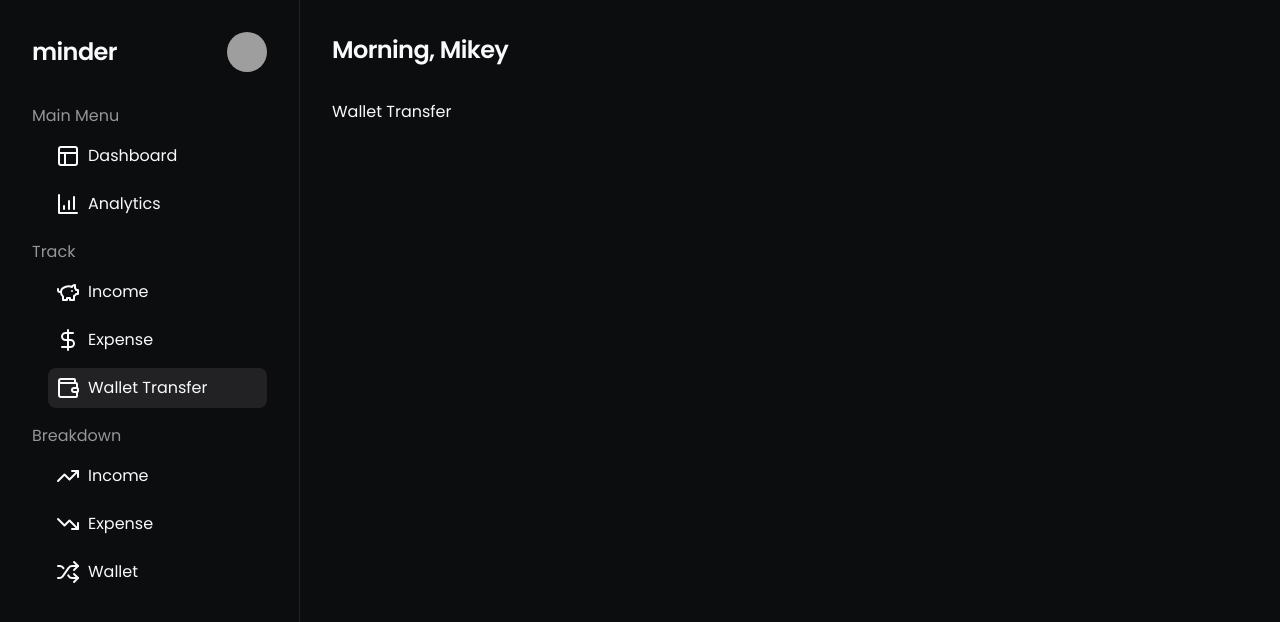
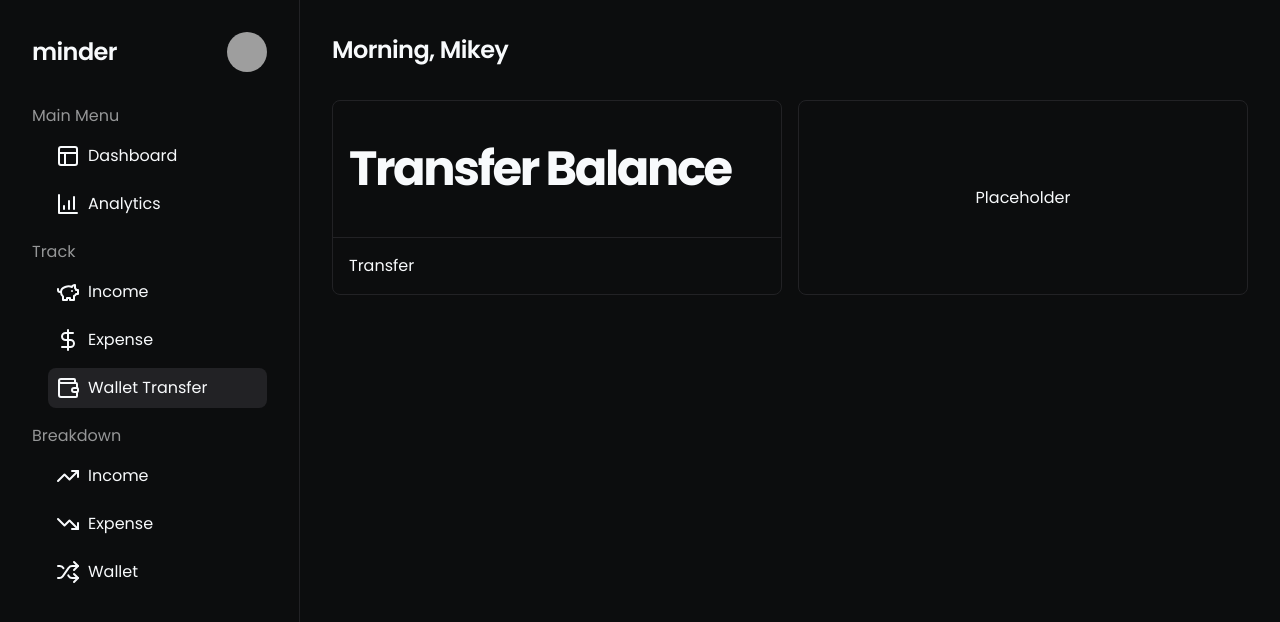
Before and after one commit to michaelcanonizado/minder, a Next.js app: page /wallet/transfer in a window 1280 px wide. Shown: the top 622 px of the page. Built offline with nearby package versions, Linux system fonts and the light colour scheme; grey boxes are pictures that could not be loaded.

Commit message:
feat: initialize /wallet/transfer page

```diff
--- a/src/app/(user)/wallet/transfer/page.tsx
+++ b/src/app/(user)/wallet/transfer/page.tsx
@@ -1,7 +1,25 @@
-import React from 'react';
+import Bento from '@/components/sections/bento';
+import Form from '@/components/sections/form';
 
 const WalletTransfer = () => {
-  return <div className='px-8'>Wallet Transfer</div>;
+  return (
+    <div className='px-8'>
+      <div className=''></div>
+      <Bento className='grid-cols-1 lg:grid-cols-2'>
+        <Bento.Box>
+          <Bento.Box.Header>
+            <p className='text-display'>Transfer Balance</p>
+          </Bento.Box.Header>
+          <Bento.Box.Content>
+            <Form.Transaction.Transfer />
+          </Bento.Box.Content>
+        </Bento.Box>
+        <Bento.Box>
+          <Bento.Box.Placeholder />
+        </Bento.Box>
+      </Bento>
+    </div>
+  );
 };
 
 export default WalletTransfer;
--- a/src/components/sections/form/transaction/index.tsx
+++ b/src/components/sections/form/transaction/index.tsx
@@ -1,8 +1,10 @@
+import Income from './Income';
 import Expense from './Expense';
-import Income from './Income';
+import Transfer from './transfer';
 
 const Transaction = {
+  Income: Income,
   Expense: Expense,
-  Income: Income
+  Transfer: Transfer
 };
 export default Transaction;
--- /dev/null
+++ b/src/components/sections/form/transaction/transfer.tsx
@@ -0,0 +1,7 @@
+import React from 'react';
+
+const Transfer = () => {
+  return <div>Transfer</div>;
+};
+
+export default Transfer;
```
